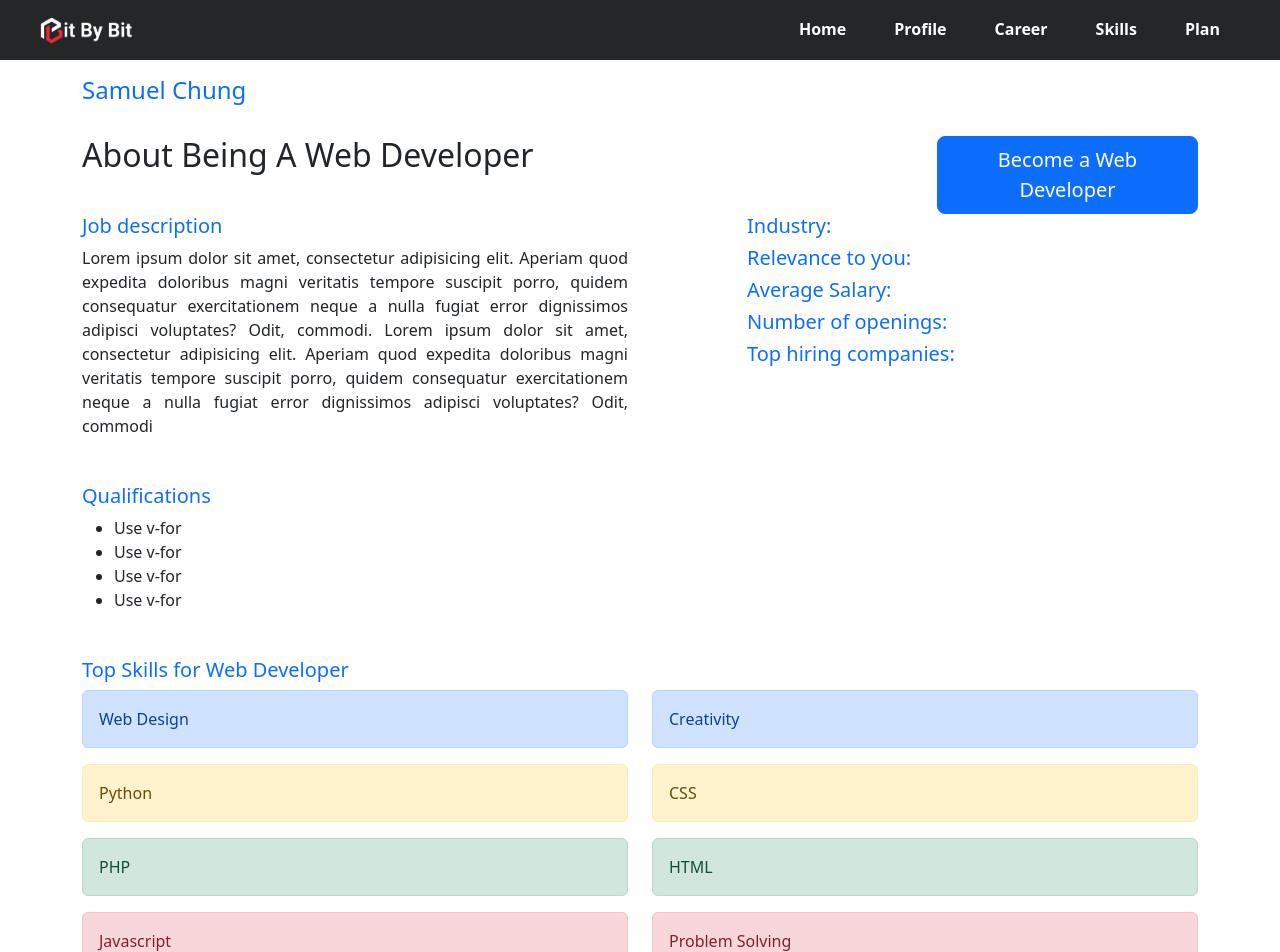
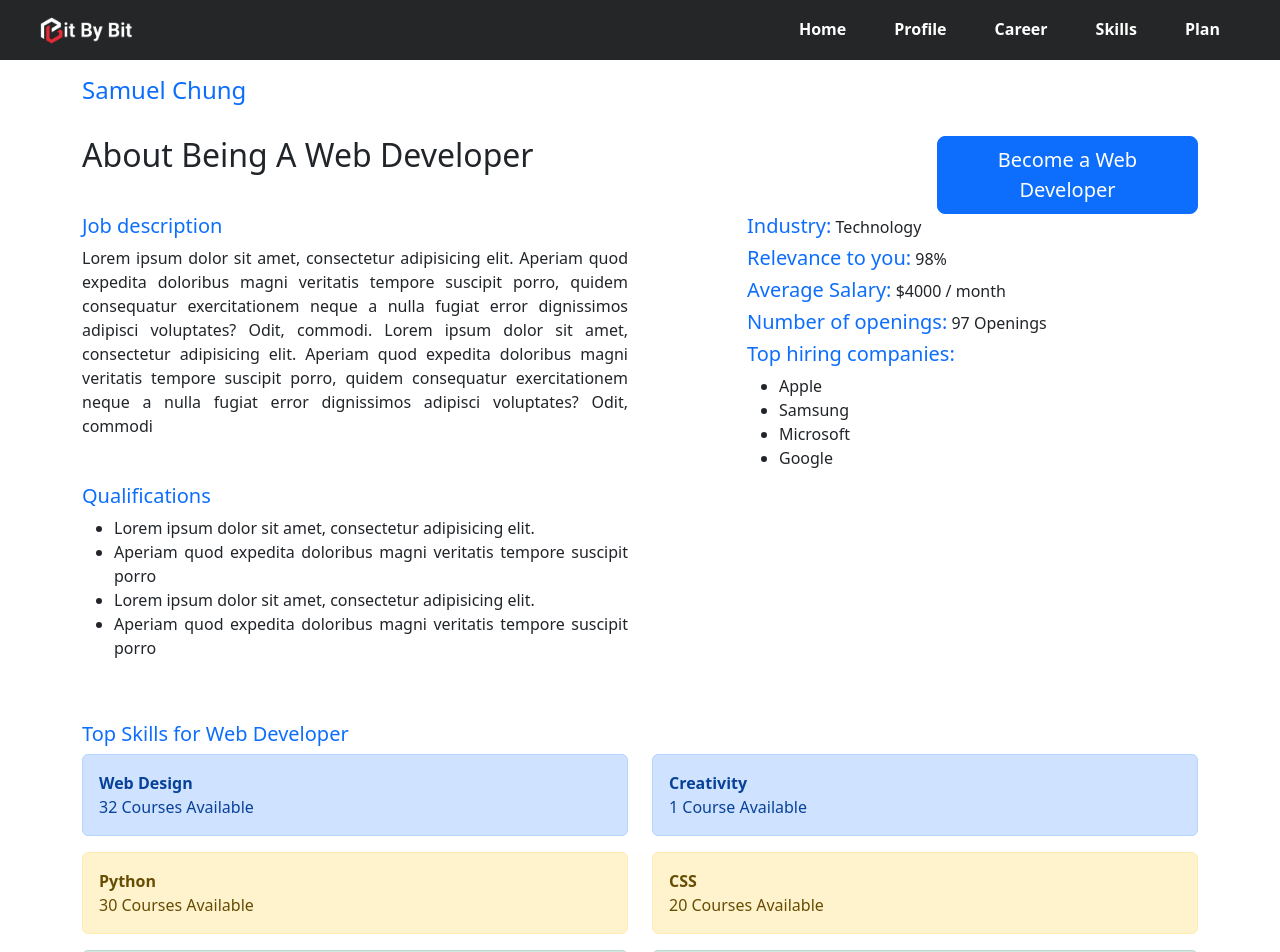
Before and after one commit to jeezusplays/bit-by-bit, a Vue app: page /careerdesc in a window 1280 px wide. Shown: the top 952 px of the page. Built offline with nearby package versions, Linux system fonts and the light colour scheme.

Commit message:
Update CareerDesc & RecommendCareers page

```diff
--- a/src/components/recommendation/CareerDesc.vue
+++ b/src/components/recommendation/CareerDesc.vue
@@ -7,7 +7,11 @@
         <h2 class="col-md-9" style="padding-bottom: 30px">About Being A Web Developer</h2>
         <div class="col-md-3">
             <div class="d-flex justify-content-end">
-                <button type="button" class="btn btn-primary btn-lg">Become a Web Developer</button>
+                <router-link
+                    to="/Plan"
+                    custom v-slot="{navigate}">
+                        <button @click="navigate" role="link" type="button" class="btn btn-primary btn-lg">Become a Web Developer</button>
+                </router-link>
             </div>
         </div>
     </div>
@@ -20,10 +24,10 @@
             <h5 class="text-justify text-primary"> Qualifications </h5>
             <p class="text-justify">
                 <ul style="padding-bottom: 30px">
-                    <li>Use v-for</li>
-                    <li>Use v-for</li>
-                    <li>Use v-for</li>
-                    <li>Use v-for</li>
+                    <li>Lorem ipsum dolor sit amet, consectetur adipisicing elit.</li>
+                    <li>Aperiam quod expedita doloribus magni veritatis tempore suscipit porro</li>
+                    <li>Lorem ipsum dolor sit amet, consectetur adipisicing elit.</li>
+                    <li>Aperiam quod expedita doloribus magni veritatis tempore suscipit porro</li>
 
                 </ul>
             </p>
@@ -33,46 +37,61 @@
         <div class="col-md-1 mx-auto"></div>
 
         <div class="col-md-5">
-            <h5 class="text-justify text-primary"> Industry: {{}} </h5>
-            <h5 class="text-justify text-primary"> Relevance to you: {{}} </h5>
-            <h5 class="text-justify text-primary"> Average Salary: {{}} </h5>
-            <h5 class="text-justify text-primary"> Number of openings: {{}} </h5>
-            <h5 class="text-justify text-primary"> Top hiring companies: {{}} </h5>
+            <h5 class="text-justify text-primary"> Industry: </h5> Technology <br>
+            <h5 class="text-justify text-primary"> Relevance to you: </h5> 98% <br>
+            <h5 class="text-justify text-primary"> Average Salary: </h5> $4000 / month <br>
+            <h5 class="text-justify text-primary"> Number of openings: </h5> 97 Openings <br>
+            <h5 class="text-justify text-primary"> Top hiring companies: </h5>
+                <ul>
+                    <li> Apple </li>
+                    <li> Samsung </li>
+                    <li> Microsoft </li>
+                    <li> Google </li>
+                </ul>
         </div>
     </div>
+
 
     <div class="row">
         <h5 class="text-justify text-primary"> Top Skills for Web Developer </h5>
             <div class="col-md-6 mx-auto">
             <!-- Use v-for for the first 4 skill items  -->
-                <div class="alert alert-primary d-flex" role="alert">
-                    Web Design
+                <div class="alert alert-primary" role="alert">
+                    <strong> Web Design </strong> <br>
+                    32 Courses Available
                 </div>
                 <div class="alert alert-warning" role="alert">
-                    Python
+                    <strong> Python </strong> <br>
+                    30 Courses Available
                 </div>
                 <div class="alert alert-success" role="alert">
-                    PHP
+                    <strong> PHP </strong> <br>
+                    50 Courses Available
                 </div>
                 <div class="alert alert-danger" role="alert">
-                    Javascript
+                    <strong> Javascript </strong> <br>
+                    10 Courses Available
                 </div>
             </div>
 
 
         <div class="col-md-6 mx-auto">
             <!-- Use v-for for the next 4 skill items  -->
-            <div class="alert alert-primary d-flex" role="alert">
-                Creativity
+            <div class="alert alert-primary" role="alert">
+                <strong> Creativity </strong> <br>
+                1 Course Available
             </div>
             <div class="alert alert-warning" role="alert">
-                CSS
+                <strong> CSS </strong> <br>
+                    20 Courses Available
             </div>
             <div class="alert alert-success" role="alert">
-                HTML
+                <strong> HTML </strong> <br>
+                    22 Courses Available
             </div>
             <div class="alert alert-danger" role="alert">
-                Problem Solving
+                <strong> Problem-Solving </strong> <br>
+                    1 Course Available
             </div>
         </div>
 
@@ -158,19 +177,21 @@ export default {
     }
 
 }
+
+
 </script>
 
 <style>
-.col-md-6 {
-  box-sizing: border-box;
-}
-
-.boxy {
-  margin-left: 10px;
-}
-
+    .col-md-6 {
+    box-sizing: border-box;
+    }
     .text-justify{
         text-align: justify;
+        display: inline-block
+    }
+
+    .boxy {
+        margin-left: 10px;
     }
     .description {
     height: 5em; /* set the maximum height to 400px */
--- a/src/components/recommendation/RecommendCareers.vue
+++ b/src/components/recommendation/RecommendCareers.vue
@@ -5,7 +5,7 @@
 
     <div class="row">
         <h2 class="col" >Top Recommended Careers For You </h2>
-        <p class="text-secondary"> Number of results: {{ items.length }}</p>
+        <p class="text-secondary"> Number of results: 6 {{}}</p>
     </div>
 
     <div class="d-flex align-items-center">
@@ -41,8 +41,69 @@
                 <li><a class="dropdown-item" href="#">v-for used here</a></li>
             </ul>
         </div>
+    </div>
+
+
+    <div class="row" style="margin-top: 30px">
+        <div class="col-sm-4">
+            <div class="card text-center">
+            <div class="card-body">
+                <h5 class="card-title">UI/UX Designer</h5>
+                <hr>
+                <p class="card-text">Estimated Salary: $2000 / month</p>
+                <p class="card-text">Relevance: 90% </p>
+                <p class="card-text">Number of openings: 90 </p>
+                <strong class="card-text">Industry: Technology </strong>
+                <br><br>
+                <router-link
+                    to="/CareerDesc"
+                    custom v-slot="{navigate}">
+                    <button @click="navigate" role="link" type="button" class="btn btn-primary">View Career ↗</button>
+                </router-link>
+            </div>
+            </div>
+        </div>
+
+        <div class="col-sm-4">
+            <div class="card text-center">
+            <div class="card-body">
+                <h5 class="card-title">Web Developer</h5>
+                <hr>
+                <p class="card-text">Estimated Salary: $2000 / month</p>
+                <p class="card-text">Relevance: 90% </p>
+                <p class="card-text">Number of openings: 90 </p>
+                <strong class="card-text">Industry: Technology </strong>
+                <br><br>
+                <router-link
+                    to="/CareerDesc"
+                    custom v-slot="{navigate}">
+                    <button @click="navigate" role="link" type="button" class="btn btn-primary">View Career ↗</button>
+                </router-link>
+            </div>
+            </div>
+        </div>
+
+        <div class="col-sm-4">
+            <div class="card text-center">
+            <div class="card-body">
+                <h5 class="card-title">Researcher</h5>
+                <hr>
+                <p class="card-text">Estimated Salary: $2000 / month</p>
+                <p class="card-text">Relevance: 90% </p>
+                <p class="card-text">Number of openings: 90 </p>
+                <strong class="card-text">Industry: Technology </strong>
+                <br><br>
+                <router-link
+                    to="/CareerDesc"
+                    custom v-slot="{navigate}">
+                    <button @click="navigate" role="link" type="button" class="btn btn-primary">View Career ↗</button>
+                </router-link>
+            </div>
+            </div>
+        </div>
 
     </div>
+
 </div>
 
 
```
